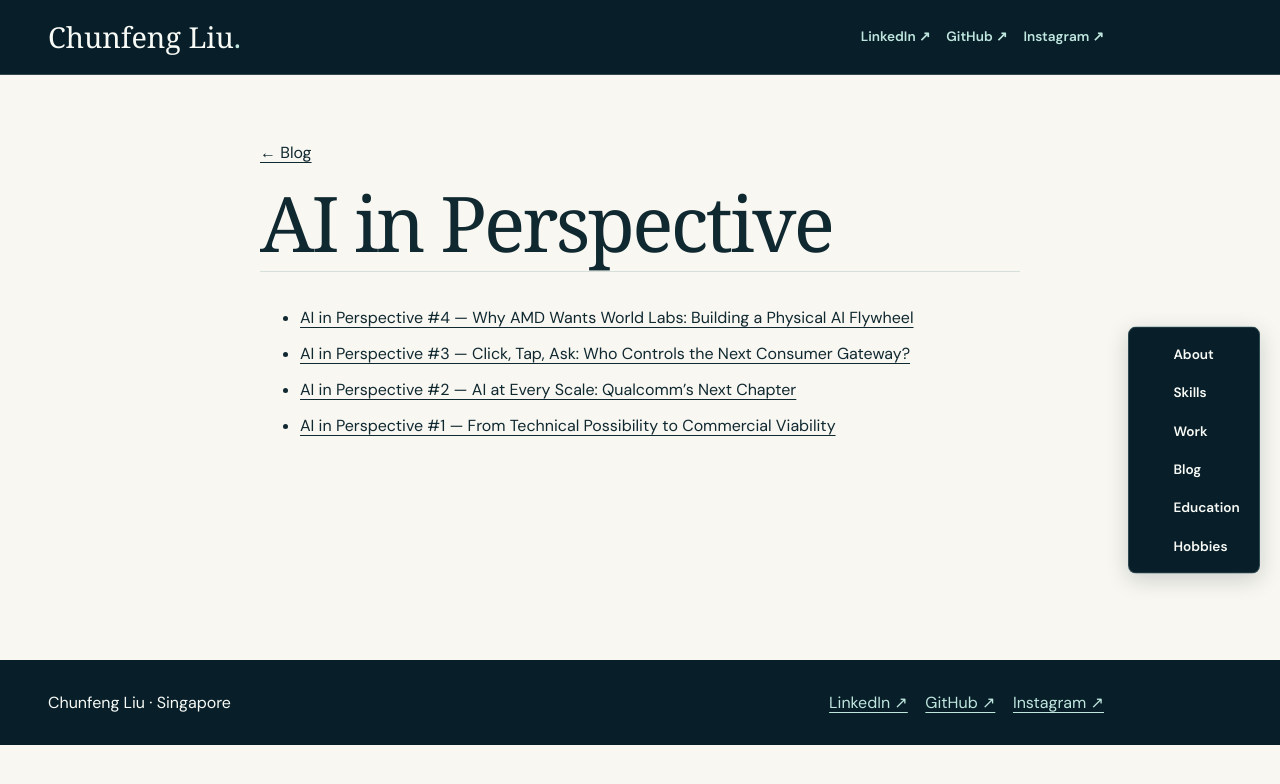
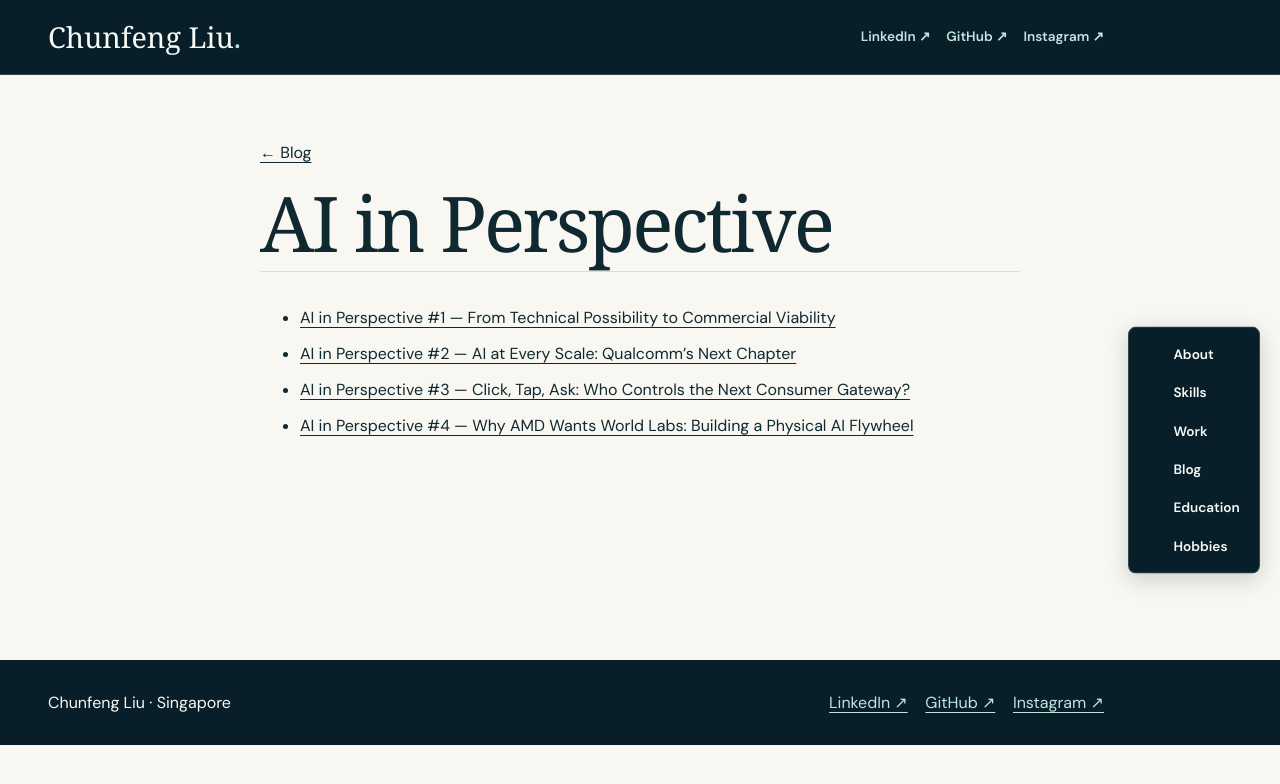
Before and after one commit to sprindy/chunfeng_liu.github.io, a Jekyll site: the page built from blog/ai-in-perspective/index.html, in a window 1280 px wide. Shown: the top 784 px of the page. Built offline with Jekyll 4.4.1, drawn with Linux system fonts in a browser that asks for light colours; some web fonts are replaced.

Commit message:
Show AI in Perspective posts in numbered order

```diff
--- a/_layouts/series.html
+++ b/_layouts/series.html
@@ -5,7 +5,7 @@ layout: default
   <a href="{{ '/' | relative_url }}#blog">← Blog</a>
   <header><h1>{{ page.title | escape }}</h1></header>
   {% assign posts = site.posts | where: 'series', page.series %}
-  {% if page.series == 'ai-jargon-101' %}
+  {% if page.series == 'ai-jargon-101' or page.series == 'ai-in-perspective' %}
     {% assign posts = posts | reverse %}
   {% endif %}
   {% if posts.size > 0 %}
```
